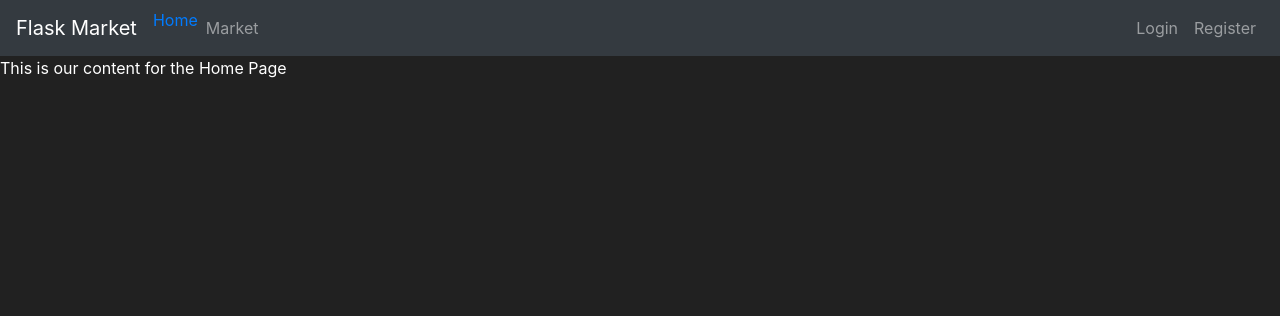
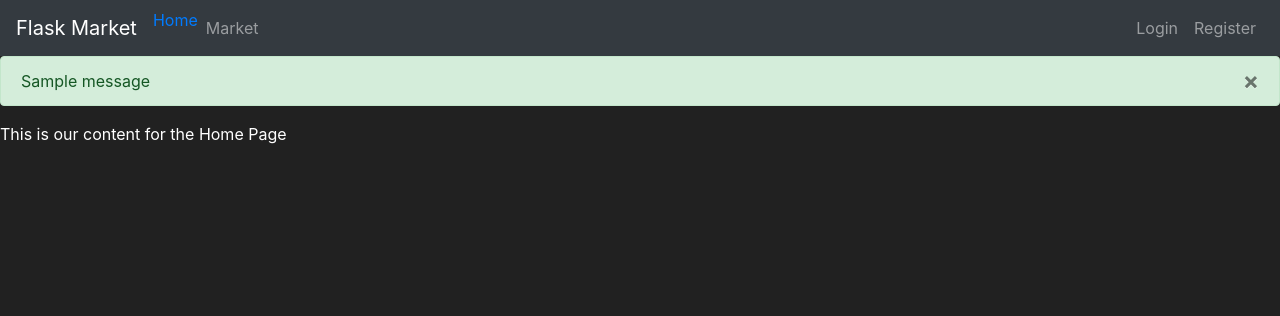
Before and after one commit to RndMnkIII/flaskmarket, a Flask app: page / in a window 1280 px wide. Shown: the top 316 px of the page. Run offline with Flask 2, Linux system fonts and the light colour scheme; tables that the repository leaves empty hold one stand-in row (values such as "Sample post"); one stand-in notice (Sample message) is shown; some libraries are stand-ins or nearby versions.

Commit message:
Flash messages and advanced validation

```diff
--- a/market/routes.py
+++ b/market/routes.py
@@ -1,5 +1,5 @@
 from market import app
-from flask import render_template, redirect, url_for
+from flask import render_template, redirect, url_for, flash
 from market.models import Item, User
 from market.forms import RegisterForm
 from market import db
@@ -26,5 +26,5 @@ def register_page():
         return redirect(url_for('market_page'))
     if form.errors != {}: #If there are not erros from the validations
         for err_msg in form.errors.values():
-            print(f'There was an error with creating a user: {err_msg}')
+            flash(f'There was an error with creating a user: {err_msg}', category='danger')
     return render_template('register.html', form=form)
--- a/market/templates/base.html
+++ b/market/templates/base.html
@@ -43,6 +43,20 @@
     </nav>
 
     <!-- Future Content here -->
+    {% with messages = get_flashed_messages(with_categories=true) %}
+        {% if messages %}
+            {% for category, message in messages %}
+                <div class="alert alert-{{ category }}">
+                    <button type="button" class="m1-2 mb-1 close" data-dismiss="alert" aria-label="Close">
+                        <span aria-hidden="true">&times;</span>
+                    </button>
+                    {{ message }}
+                </div>
+
+            {% endfor %}
+        {% endif %}
+    {% endwith %}
+
     {% block content %}
 
     {% endblock %}
```
Also changed, not shown: market/forms.py (+14 -1 lines).
